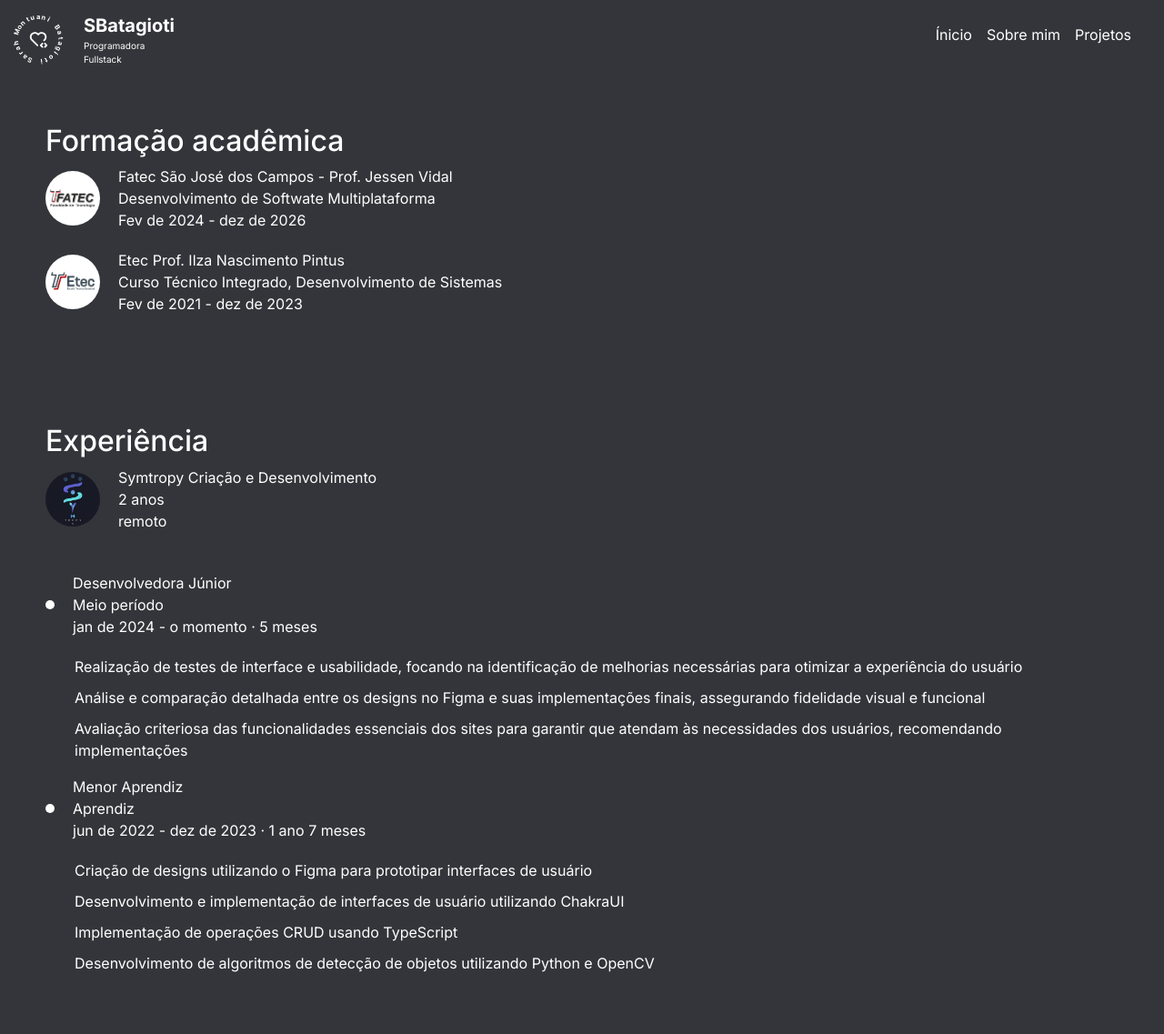
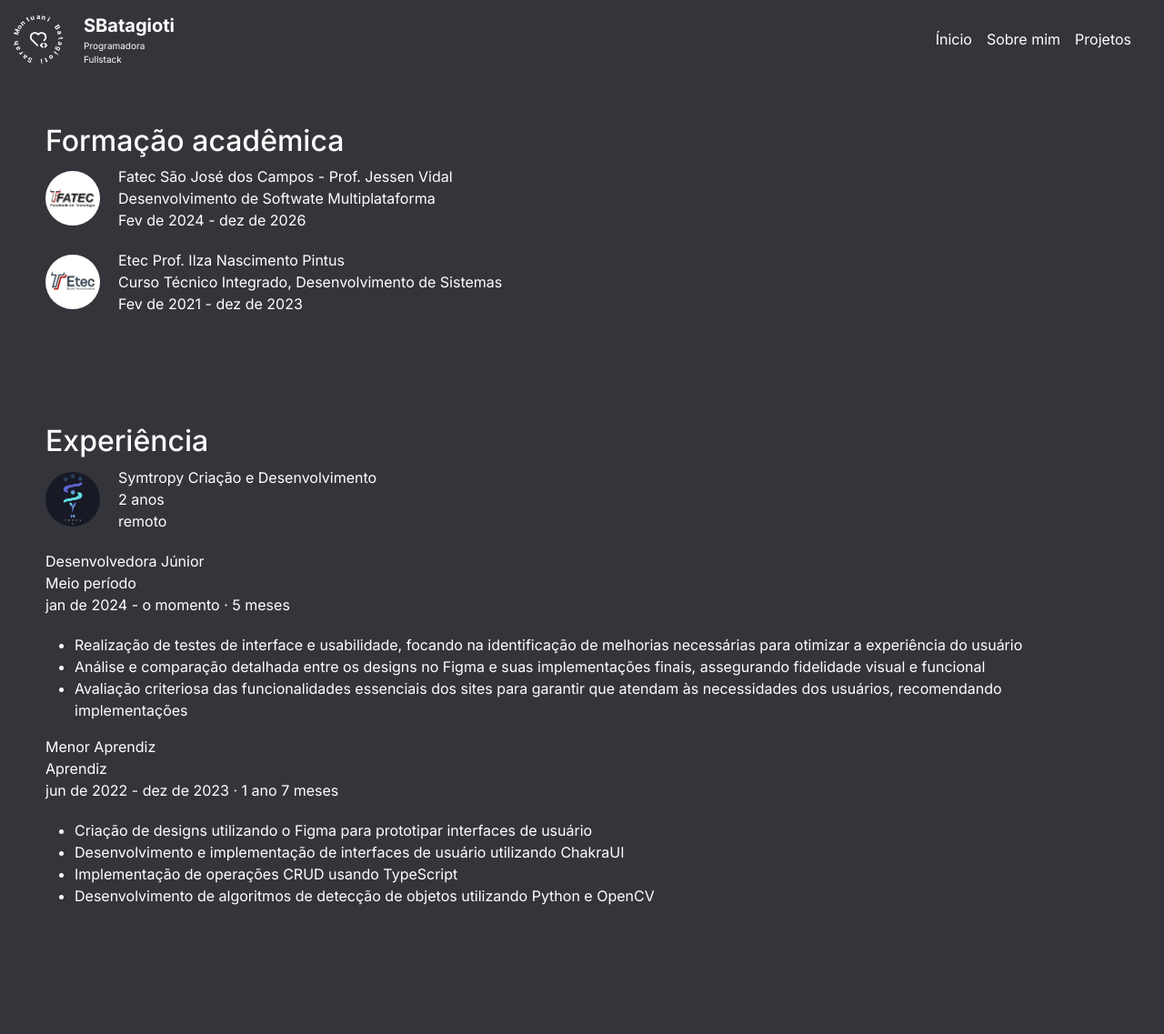
Before and after one commit to SarahBatagioti/portfolio_digital, a Flask app: page /sobreMim in a window 1280 px wide. Shown: the whole page at 91% size. After the commit the page ends 995 px from the top, so only its background shows below. Run offline with Flask 3, Linux system fonts and the light colour scheme.

Commit message:
Trocando ordenação página sobre mim

```diff
--- a/api/static/css/style.css
+++ b/api/static/css/style.css
@@ -128,36 +128,10 @@
     margin-right: 20px;
 }
 
-.line {
-    width: 2px;
-    height: 100%;
-    background-color: white;
-    margin: 0 20px;
-    display: inline-block;
-}
-
 .job {
     display: flex;
     align-items: center;
     margin-bottom: 20px;
-}
-
-.bullet {
-    width: 10px;
-    height: 10px;
-    background-color: white;
-    border-radius: 50%;
-    margin-right: 20px;
-}
-
-ul {
-    list-style-type: none;
-    padding: 0;
-    margin: 0;
-}
-
-li {
-    margin-bottom: 10px;
 }
 
 .text p {
--- a/api/templates/sobreMim.html
+++ b/api/templates/sobreMim.html
@@ -34,9 +34,7 @@
             <p>remoto</p>
         </div>
     </div>
-    <div class="line"></div>
     <div class="job">
-        <div class="bullet"></div>
         <div class="text">
             <p>Desenvolvedora Júnior</p>
             <p>Meio período</p>
@@ -52,7 +50,6 @@
             usuários, recomendando implementações</li>
     </ul>
     <div class="job">
-        <div class="bullet"></div>
         <div class="text">
             <p>Menor Aprendiz</p>
             <p>Aprendiz</p>
```
